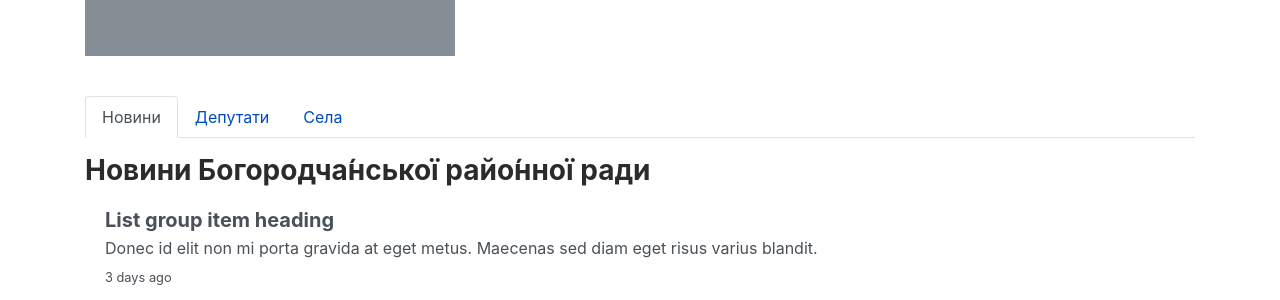
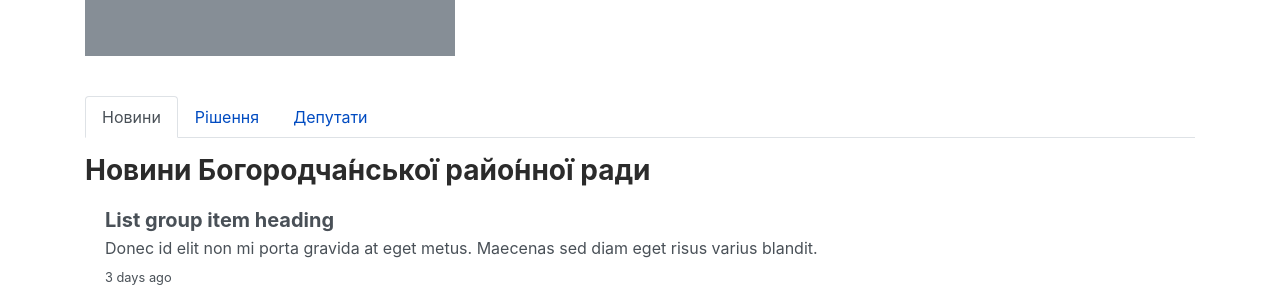
Before and after one commit to typo3uk/typo3uk.github.io, a Jekyll site: the page built from district/bohorodchany/index.html, in a window 1280 px wide. Shown: the part 706-1006 px from the top of the page. Built offline with Jekyll 4.4.1, drawn with Linux system fonts in a browser that asks for light colours.

Commit message:
Change #328

```diff
--- a/district/bohorodchany/index.html
+++ b/district/bohorodchany/index.html
@@ -36,10 +36,10 @@
           <a class="nav-link active" id="home-tab" data-toggle="tab" href="#home" role="tab" aria-controls="home" aria-selected="true">Новини</a>
         </li>
         <li class="nav-item" role="presentation">
-          <a class="nav-link" id="profile-tab" data-toggle="tab" href="#profile" role="tab" aria-controls="profile" aria-selected="false">Депутати</a>
+          <a class="nav-link" id="profile-tab" data-toggle="tab" href="#profile" role="tab" aria-controls="profile" aria-selected="false">Рішення</a>
         </li>
         <li class="nav-item" role="presentation">
-          <a class="nav-link" id="contact-tab" data-toggle="tab" href="#contact" role="tab" aria-controls="contact" aria-selected="false">Села</a>
+          <a class="nav-link" id="contact-tab" data-toggle="tab" href="#contact" role="tab" aria-controls="contact" aria-selected="false">Депутати</a>
         </li>
       </ul>
       <div class="tab-content" id="myTabContent">
@@ -72,10 +72,79 @@
 
         </div>
         <div class="tab-pane py-3 fade" id="profile" role="tabpanel" aria-labelledby="profile-tab">
-          <h3>Депутити Богородча́нської райо́нної ради всіх скликань</h3>
+          <h3>Рішення Богородча́нської райо́нної ради</h3>
+
+          <div class="row row-cols-1 row-cols-md-1">
+            <div class="col mb-4">
+              <div class="card mb-3">
+                <div class="row no-gutters">
+                  <div class="col-md-4">
+                    <img src="..." class="card-img" alt="...">
+                  </div>
+                  <div class="col-md-8">
+                    <div class="card-body">
+                      <h5 class="card-title">Card title</h5>
+                      <p class="card-text">This is a wider card with supporting text below as a natural lead-in to additional content. This content is a little bit longer.</p>
+                      <p class="card-text"><small class="text-muted">Last updated 3 mins ago</small></p>
+                    </div>
+                  </div>
+                </div>
+              </div>
+            </div>
+            <div class="col mb-4">
+              <div class="card mb-3">
+                <div class="row no-gutters">
+                  <div class="col-md-4">
+                    <img src="..." class="card-img" alt="...">
+                  </div>
+                  <div class="col-md-8">
+                    <div class="card-body">
+                      <h5 class="card-title">Card title</h5>
+                      <p class="card-text">This is a wider card with supporting text below as a natural lead-in to additional content. This content is a little bit longer.</p>
+                      <p class="card-text"><small class="text-muted">Last updated 3 mins ago</small></p>
+                    </div>
+                  </div>
+                </div>
+              </div>
+            </div>
+            <div class="col mb-4">
+              <div class="card mb-3">
+                <div class="row no-gutters">
+                  <div class="col-md-4">
+                    <img src="..." class="card-img" alt="...">
+                  </div>
+                  <div class="col-md-8">
+                    <div class="card-body">
+                      <h5 class="card-title">Card title</h5>
+                      <p class="card-text">This is a wider card with supporting text below as a natural lead-in to additional content. This content is a little bit longer.</p>
+                      <p class="card-text"><small class="text-muted">Last updated 3 mins ago</small></p>
+                    </div>
+                  </div>
+                </div>
+              </div>
+            </div>
+            <div class="col mb-4">
+              <div class="card mb-3">
+                <div class="row no-gutters">
+                  <div class="col-md-4">
+                    <img src="..." class="card-img" alt="...">
+                  </div>
+                  <div class="col-md-8">
+                    <div class="card-body">
+                      <h5 class="card-title">Card title</h5>
+                      <p class="card-text">This is a wider card with supporting text below as a natural lead-in to additional content. This content is a little bit longer.</p>
+                      <p class="card-text"><small class="text-muted">Last updated 3 mins ago</small></p>
+                    </div>
+                  </div>
+                </div>
+              </div>
+            </div>
+          </div>
+
+
         </div>
         <div class="tab-pane py-3 fade" id="contact" role="tabpanel" aria-labelledby="contact-tab">
-          <h3>Села та селища Богородча́нського райо́нну</h3>
+          <h3>Депутити Богородча́нської райо́нної ради всіх скликань</h3>
         </div>
       </div>
     </div>
```
